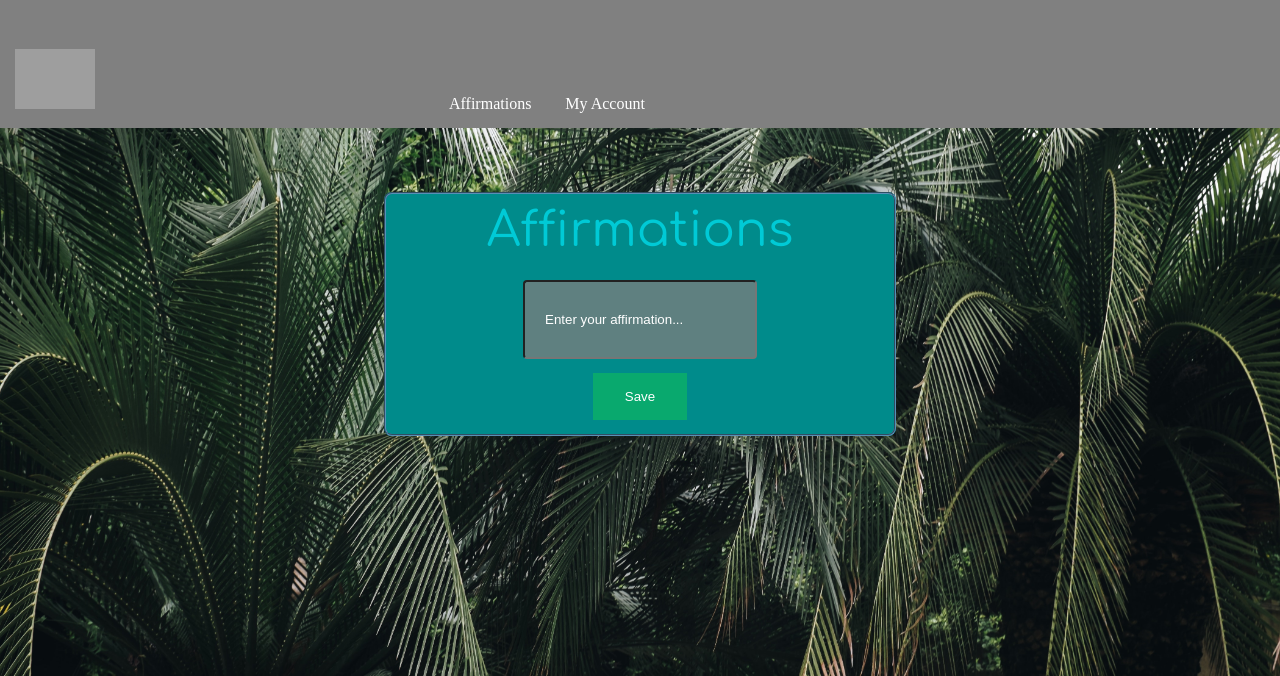
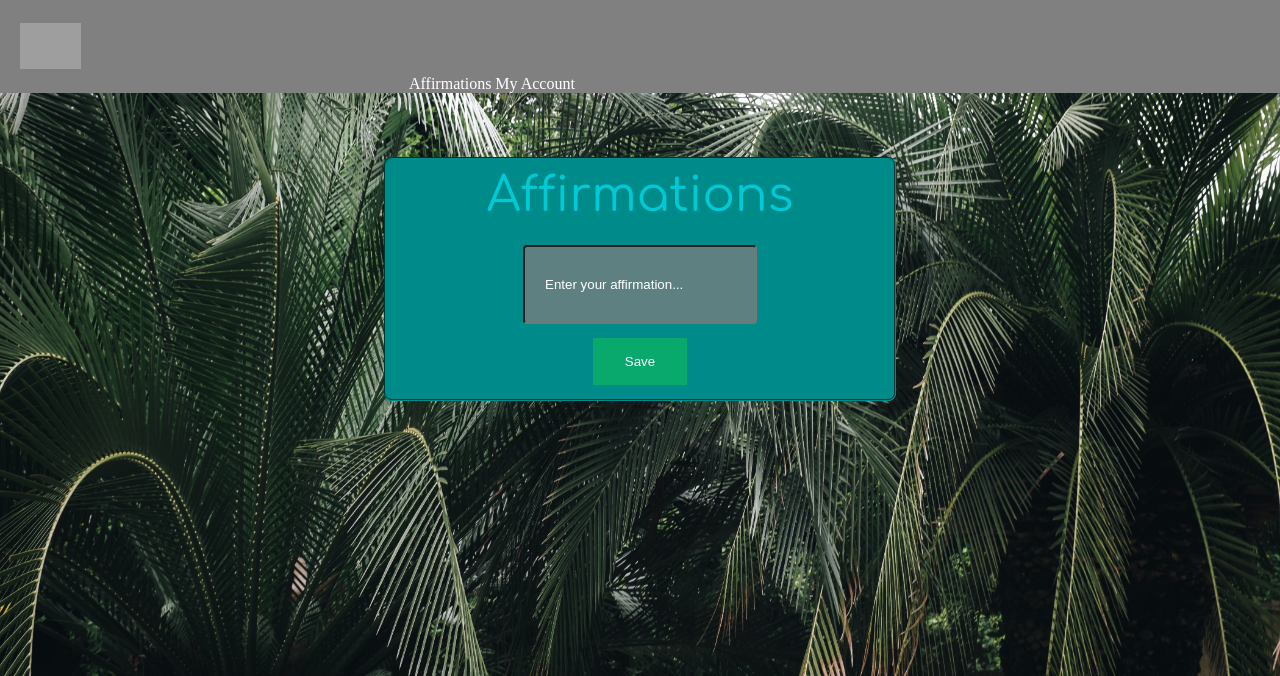
Before and after one commit to mstanle54/Mind-Groove, a Django app: page /affirmations in a window 1280 px wide. Shown: the top 676 px of the page. Run offline with Django 4.2, Linux system fonts and the light colour scheme; grey boxes are pictures that could not be loaded.

Commit message:
Working on navbar sizing

```diff
--- a/Mindgroove/affirmations/static/affirmations/styles/affirmationsBox.css
+++ b/Mindgroove/affirmations/static/affirmations/styles/affirmationsBox.css
@@ -9,7 +9,7 @@
     border-radius: 8px;
     position: relative;
     background-color:darkcyan;
-    border-color: #588fb6;
+    border-color: darkcyan;
 
 }
 
--- a/Mindgroove/affirmations/static/affirmations/styles/navbar.css
+++ b/Mindgroove/affirmations/static/affirmations/styles/navbar.css
@@ -14,13 +14,18 @@
   */
 
   #logo img{
-   width: 20%;
-   height: 20%;
+   width: 15%;
+   height: 15%;
+   margin: 5px;
+   margin-left: 5%;
+   margin-bottom: 5%;
 
 }
  .navbar{
    position: relative;
    background: Grey;
+
+
  }
 
  .navbar-left {
@@ -38,5 +43,5 @@
    text-decoration: none;
 
    display: inline-block;
-   padding: 15px;
+   padding: 0px;
 }
--- a/Mindgroove/affirmations/templates/main.html
+++ b/Mindgroove/affirmations/templates/main.html
@@ -11,7 +11,6 @@
 </head>
 <body>
     {% include 'navbar.html' %}
-
     {% block content %}
 
 
```
Also changed, not shown: Mindgroove/affirmations/static/affirmations/images/LeavesPortrait.jpg (added), Mindgroove/affirmations/static/affirmations/images/pexels-peter-fazekas-1089455.jpg (added), Mindgroove/affirmations/static/affirmations/images/rainDarkLeaves.jpg (added), 1 other file.
